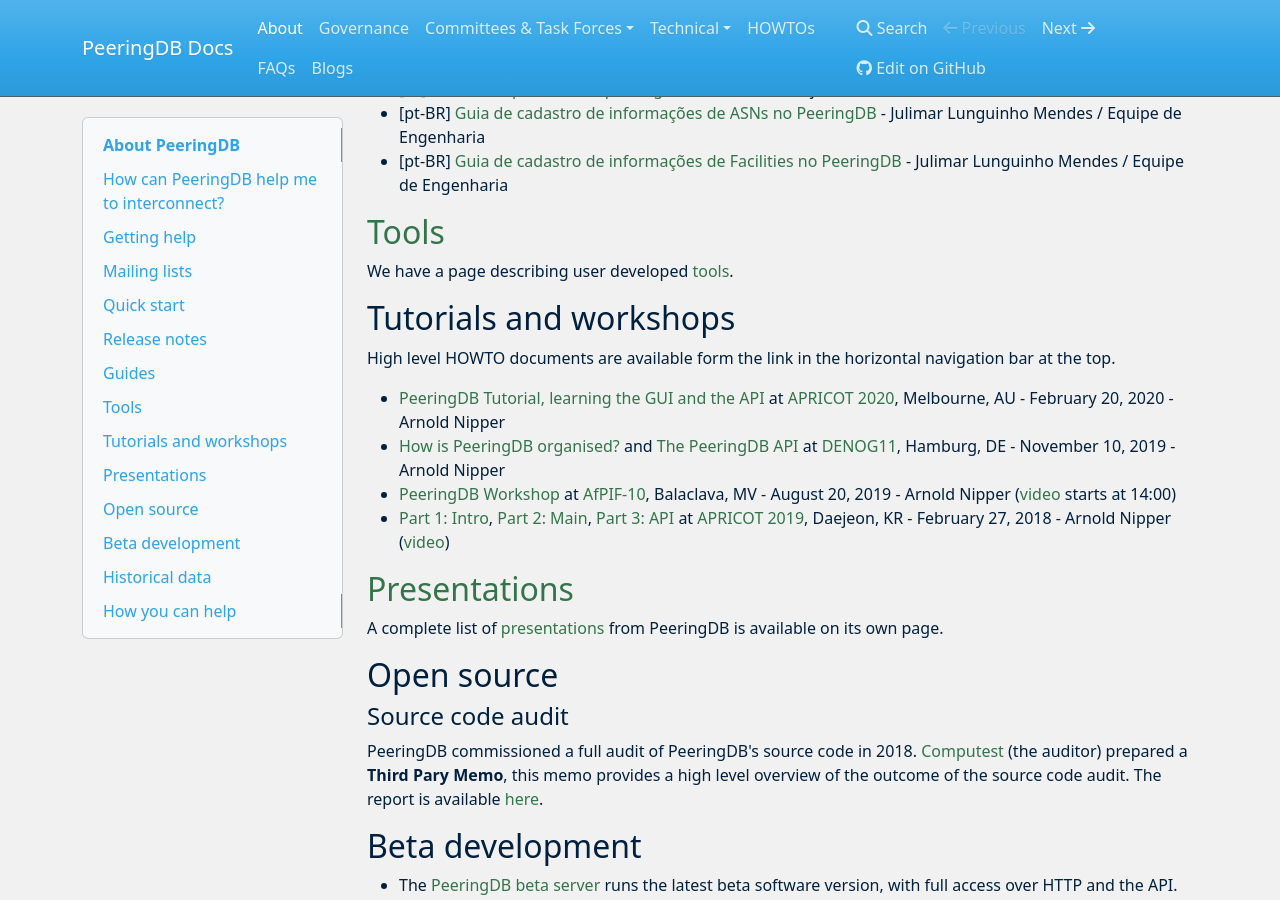
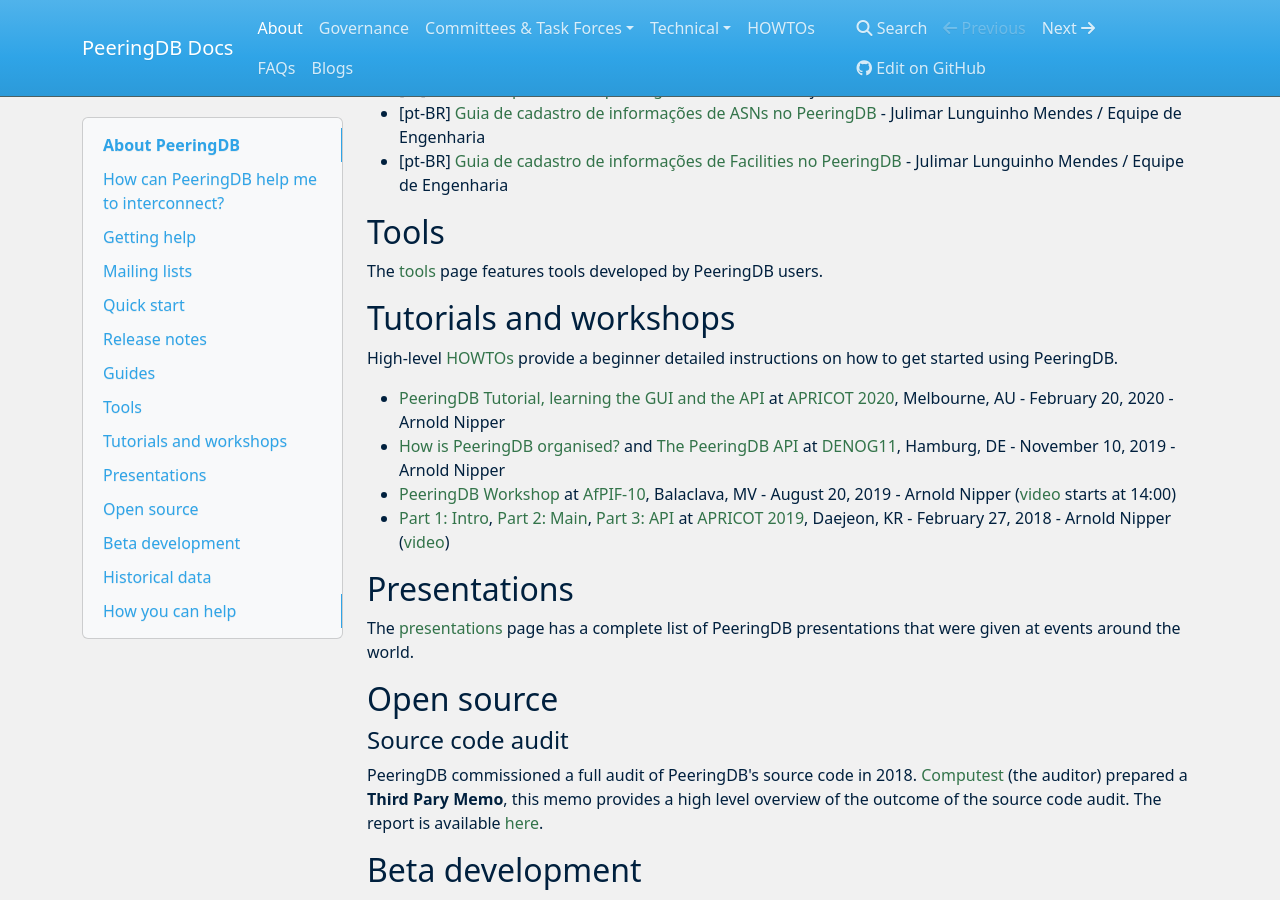
Before and after one commit to peeringdb/docs, an MkDocs documentation site: the page built from docs/index.md, in a window 1280 px wide and 900 px high, scrolled down 1746 px. Built offline with MkDocs 1.6.1, drawn with Linux system fonts in a browser that asks for light colours; nearby versions of some CDN libraries.

Commit message:
Copy edits.

```diff
--- a/docs/index.md
+++ b/docs/index.md
@@ -59,21 +59,22 @@
 - [pt-BR] [Guia de cadastro de informações de ASNs no PeeringDB](guide/PeeringDB_Cadastro_de_ASN.pdf) - Julimar Lunguinho Mendes / Equipe de Engenharia
 - [pt-BR] [Guia de cadastro de informações de Facilities no PeeringDB](guide/PeeringDB_Cadastro_de_Facilities.pdf) - Julimar Lunguinho Mendes / Equipe de Engenharia
 
-## [Tools](tools.md)
+## Tools
 
-We have a page describing user developed [tools](tools.md).
+The [tools](tools.md) page features tools developed by PeeringDB users.
 
 ## Tutorials and workshops
-High level HOWTO documents are available form the link in the horizontal navigation bar at the top.
+
+High-level [HOWTOs](howtos.md) provide a beginner detailed instructions on how to get started using PeeringDB.
 
 - [PeeringDB Tutorial, learning the GUI and the API](presentation/20200220-1-2-GUI-API-APRICOT2020-Arnold-Nipper.pdf) at [APRICOT 2020](https://2020.apricot.net/program/schedule/#/day/9), Melbourne, AU - February 20, 2020 - Arnold Nipper
 - [How is PeeringDB organised?](presentation/20191110-1-GUI-DENOG11-Arnold-Nipper.pdf) and [The PeeringDB API](presentation/20191110-2-API-DENOG11-Arnold-Nipper.pdf) at [DENOG11](https://www.denog.de/de/meetings/denog11/workshops.html), Hamburg, DE - November 10, 2019 - Arnold Nipper
 - [PeeringDB Workshop](presentation/20190820_PeeringDB_Workshop_1-2_AfPIF_2019.pdf) at [AfPIF-10](https://www.afpif.org/afpif-10/), Balaclava, MV - August 20, 2019 - Arnold Nipper ([video](https://livestream.com/internetsociety/afpif2019/videos/195303661) starts at 14:00)
 - [Part 1: Intro](presentation/20190227-peeringdb-workshop-1-intro.pdf), [Part 2: Main](presentation/20190227-peeringdb-workshop-2-main.pdf), [Part 3: API](presentation/20190227-peeringdb-workshop-3-api.pdf) at [APRICOT 2019](https://2019.apricot.net/program/schedule/#/day/10/peeringdb-tutorial), Daejeon, KR - February 27, 2018 - Arnold Nipper ([video](https://www.youtube.com/watch?v=cygDlOqs9tI))
 
-## [Presentations](presentations.md)
+## Presentations
 
-A complete list of [presentations](presentations.md) from PeeringDB is available on its own page.
+The [presentations](presentations.md) page has a complete list of PeeringDB presentations that were given at events around the world.
 
 ## Open source
 
```
Also changed, not shown: docs/tools.md (+2 -1 lines).
